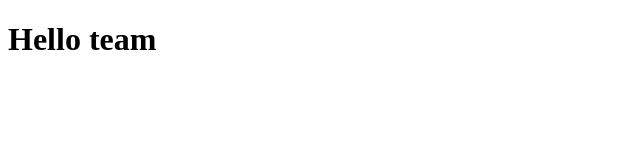
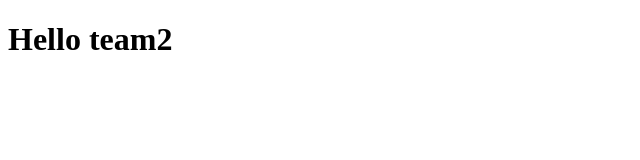
Before and after one commit to z1gorjs/fecore, a plain HTML site: page index.html in a window 1280 px wide. Shown: the full height of the page, 0-640 px from the left. Drawn offline with Linux system fonts and the light colour scheme.

Commit message:
es. Lines starting

```diff
--- a/index.html
+++ b/index.html
@@ -7,6 +7,6 @@
     <title>Document</title>
 </head>
 <body>
-    <h1>Hello team</h1>
+    <h1>Hello team2</h1>
 </body>
 </html>
```
